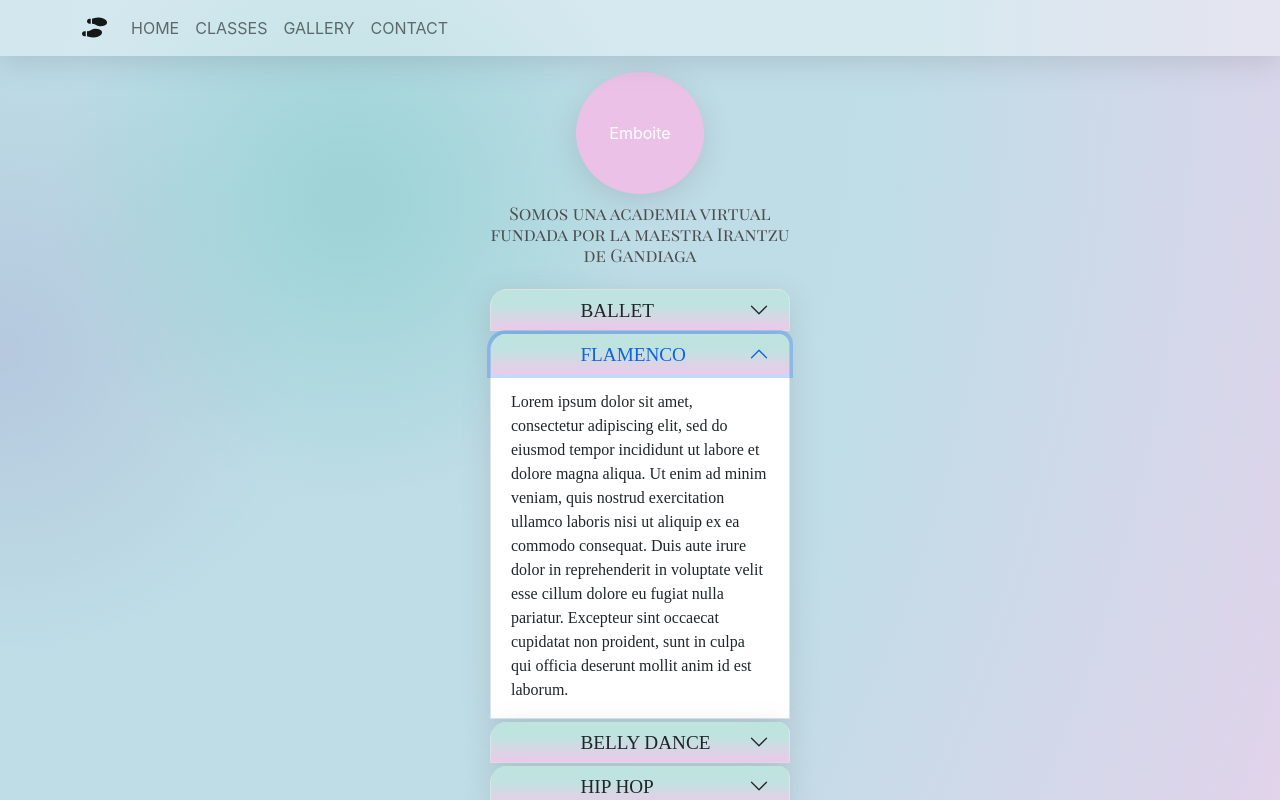
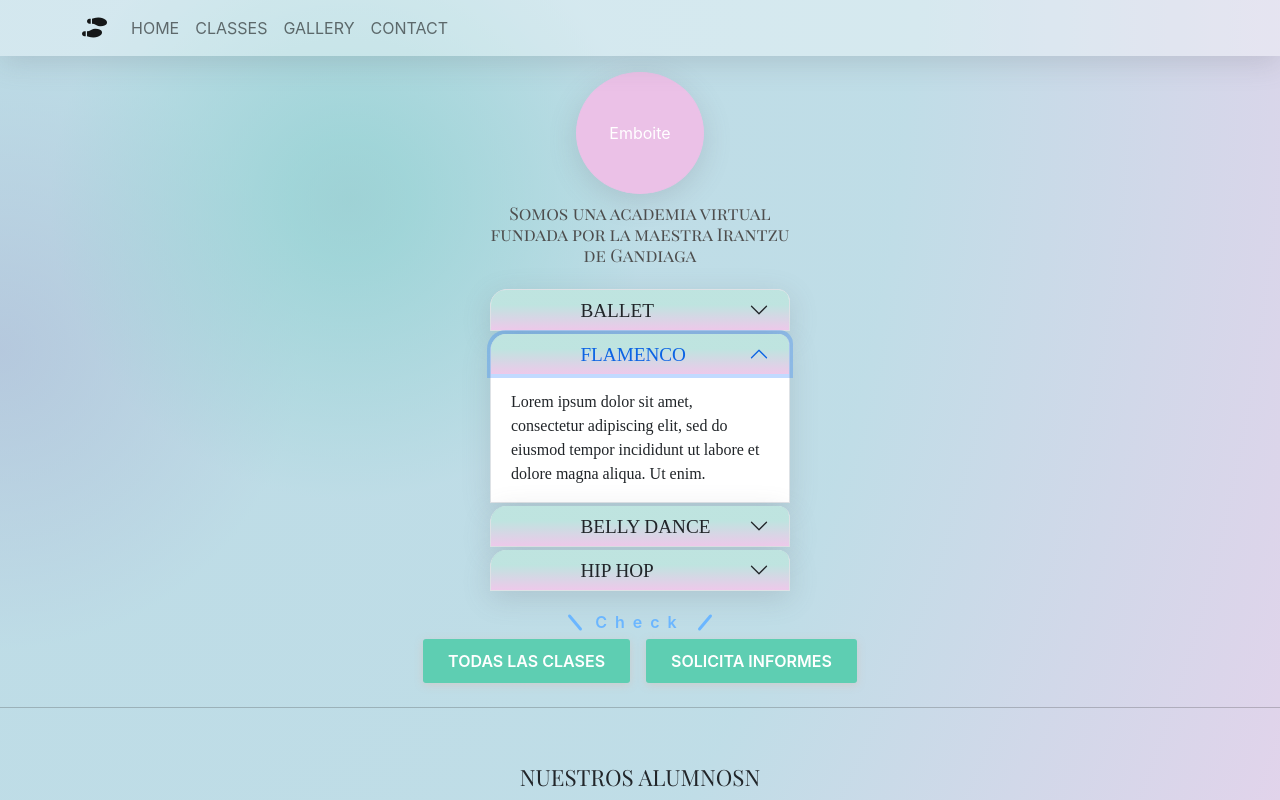
Before and after one commit to Chimoha31/Embo-t-Academia-virtual, a React (Create React App) app: page / in a window 1280 px wide. Both pictures are taken after a click on the button "FLAMENCO". Shown: the top 800 px of the page. Built offline with nearby package versions, Linux system fonts and the light colour scheme; a web font is replaced by a local one.

Commit message:
Installed react icon

```diff
--- a/package.json
+++ b/package.json
@@ -11,6 +11,7 @@
     "react-bootstrap": "^2.5.0",
     "react-dom": "^18.2.0",
     "react-hooks-forms": "^0.8.1",
+    "react-icons": "^4.4.0",
     "react-router-dom": "^6.4.2",
     "react-scripts": "5.0.1",
     "sass": "^1.55.0",
--- a/src/components/button/CheckButtons..jsx
+++ b/src/components/button/CheckButtons..jsx
@@ -4,7 +4,7 @@ import { Link } from "react-router-dom";
 
 const CheckButtons = () => {
   return (
-    <div class="check_button mt-3 mb-4">
+    <div className="check_button mt-3 mb-4">
       <p>Check</p>
       <div className="d-flex justify-content-center gap-3 check_ctn">
         <div className="first_check">
--- a/src/components/classAccordion/ClassAccordion.jsx
+++ b/src/components/classAccordion/ClassAccordion.jsx
@@ -10,48 +10,28 @@ const ClassAccordion = () => {
           <Accordion.Header>BALLET</Accordion.Header>
           <Accordion.Body>
             Lorem ipsum dolor sit amet, consectetur adipiscing elit, sed do
-            eiusmod tempor incididunt ut labore et dolore magna aliqua. Ut enim
-            ad minim veniam, quis nostrud exercitation ullamco laboris nisi ut
-            aliquip ex ea commodo consequat. Duis aute irure dolor in
-            reprehenderit in voluptate velit esse cillum dolore eu fugiat nulla
-            pariatur. Excepteur sint occaecat cupidatat non proident, sunt in
-            culpa qui officia deserunt mollit anim id est laborum.
+            eiusmod tempor incididunt ut labore et dolore magna aliqua. Ut enim.
           </Accordion.Body>
         </Accordion.Item>
         <Accordion.Item eventKey="1">
           <Accordion.Header>FLAMENCO</Accordion.Header>
           <Accordion.Body>
             Lorem ipsum dolor sit amet, consectetur adipiscing elit, sed do
-            eiusmod tempor incididunt ut labore et dolore magna aliqua. Ut enim
-            ad minim veniam, quis nostrud exercitation ullamco laboris nisi ut
-            aliquip ex ea commodo consequat. Duis aute irure dolor in
-            reprehenderit in voluptate velit esse cillum dolore eu fugiat nulla
-            pariatur. Excepteur sint occaecat cupidatat non proident, sunt in
-            culpa qui officia deserunt mollit anim id est laborum.
+            eiusmod tempor incididunt ut labore et dolore magna aliqua. Ut enim.
           </Accordion.Body>
         </Accordion.Item>
         <Accordion.Item eventKey="2">
           <Accordion.Header>BELLY DANCE</Accordion.Header>
           <Accordion.Body>
             Lorem ipsum dolor sit amet, consectetur adipiscing elit, sed do
-            eiusmod tempor incididunt ut labore et dolore magna aliqua. Ut enim
-            ad minim veniam, quis nostrud exercitation ullamco laboris nisi ut
-            aliquip ex ea commodo consequat. Duis aute irure dolor in
-            reprehenderit in voluptate velit esse cillum dolore eu fugiat nulla
-            pariatur. Excepteur sint occaecat cupidatat non proident, sunt in
-            culpa qui officia deserunt mollit anim id est laborum.
+            eiusmod tempor incididunt ut labore et dolore magna aliqua. Ut enim.
           </Accordion.Body>
         </Accordion.Item>
         <Accordion.Item eventKey="3">
           <Accordion.Header>HIP HOP</Accordion.Header>
           <Accordion.Body>
             Lorem ipsum dolor sit amet, consectetur adipiscing elit, sed do
-            eiusmod tempor incididunt ut labore et dolore magna aliqua. Ut enim
-            ad minim veniam, quis nostrud exercitation ullamco laboris nisi ut
-            aliquip ex ea commodo consequat. Duis aute irure dolor in
-            reprehenderit in voluptate velit esse cillum dolore eu fugiat nulla
-            pariatur. Excepteur sint occaecat cupidatat non proident, sunt in
-            culpa qui officia deserunt mollit anim id est laborum.
+            eiusmod tempor incididunt ut labore et dolore magna aliqua. Ut enim.
           </Accordion.Body>
         </Accordion.Item>
       </Accordion>
--- a/src/components/review/Review.jsx
+++ b/src/components/review/Review.jsx
@@ -4,7 +4,7 @@ import "./Review.scss";
 const Review = () => {
   return (
     <div className="d-flex flex-column justify-content-center align-items-center review_ctn mt-5 p-2">
-      <h2 className="text-center mb-5">NUESTROS ALUMNOSN</h2>
+      <h2 className="text-center mb-5 aaaaa">NUESTROS ALUMNOSN</h2>
       {/* 1st review */}
       <div className="d-flex justify-content-center align-items-center text-center gap-3 mb-5 reviews">
         <div className="comments">
--- a/src/components/review/Review.scss
+++ b/src/components/review/Review.scss
@@ -8,6 +8,9 @@
   }
   & .reviews {
     & .comments {
+      & h5 {
+        font-weight: 900;
+      }
       & p {
         font-family: "Kalam", cursive;
       }
@@ -16,9 +19,42 @@
       & img {
         width: 150px;
         height: 150px;
-        box-shadow: rgba(50, 50, 93, 0.25) 0px 13px 27px -5px, rgba(0, 0, 0, 0.3) 0px 8px 16px -8px;
+        box-shadow: rgba(50, 50, 93, 0.25) 0px 13px 27px -5px,
+          rgba(0, 0, 0, 0.3) 0px 8px 16px -8px;
         border-radius: 5px;
       }
     }
   }
 }
+
+@media (min-width: 676px) {
+  .review_ctn {
+    & h2 {
+      font-size: 1.2rem;
+    }
+    & .reviews {
+      & .pic {
+        & img {
+          width: 190px;
+          height: 190px;
+        }
+      }
+    }
+  }
+}
+
+@media (min-width: 1025px) {
+  .review_ctn {
+    & h2 {
+      font-size: 1.4rem;
+    }
+    & .reviews {
+      & .pic {
+        & img {
+          width: 220px;
+          height: 220px;
+        }
+      }
+    }
+  }
+}
--- a/src/pages/class/Classes.jsx
+++ b/src/pages/class/Classes.jsx
@@ -8,7 +8,7 @@ const Classes = () => {
     // <div className="classes">
       <div className="d-flex flex-wrap justify-content-center gap-3 mt-5 mb-5">
       {AllClasses.map((eachClass) => (
-        <Card style={{ width: "21rem" }} key={eachClass.id} className="shadow-lg">
+        <Card style={{ width: "18rem" }} key={eachClass.id} className="shadow-lg">
           <Card.Img variant="top" src={eachClass.image} alt="class img" />
           <Card.Body>
             <Card.Title>{eachClass.className}</Card.Title>
```
Also changed, not shown: 1 other file (tests, documents, lock files or other folders).
